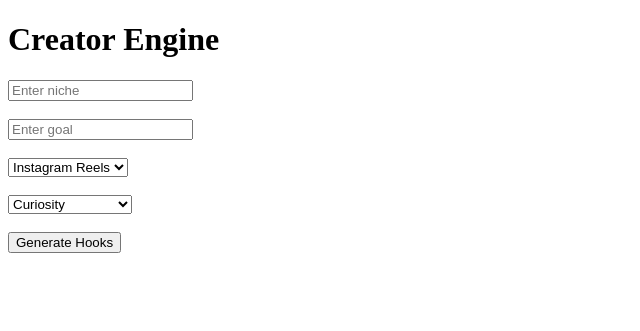
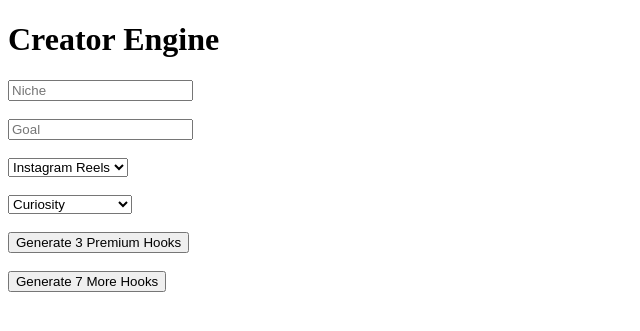
Before and after one commit to LostNexoX/creator-engine, a Flask app: page / in a window 1280 px wide. Shown: the top 331 px of the page, without its empty margins (0-640 px from the left). Run offline with Flask 3, Linux system fonts and the light colour scheme.

Commit message:
Update index.html

```diff
--- a/templates/index.html
+++ b/templates/index.html
@@ -13,7 +13,7 @@
     <input
         type="text"
         name="niche"
-        placeholder="Enter niche"
+        placeholder="Niche"
         required>
 
     <br><br>
@@ -21,7 +21,7 @@
     <input
         type="text"
         name="goal"
-        placeholder="Enter goal"
+        placeholder="Goal"
         required>
 
     <br><br>
@@ -45,8 +45,22 @@
 
     <br><br>
 
-    <button id="btn" type="submit">
-        Generate Hooks
+    <button
+        id="premiumBtn"
+        type="submit"
+        name="mode"
+        value="premium">
+        Generate 3 Premium Hooks
+    </button>
+
+    <br><br>
+
+    <button
+        id="moreBtn"
+        type="submit"
+        name="mode"
+        value="more">
+        Generate 7 More Hooks
     </button>
 
     <p id="loading" style="display:none;">
@@ -63,7 +77,6 @@
 
 <script>
 document.querySelector("form").addEventListener("submit", function () {
-    document.getElementById("btn").disabled = true;
     document.getElementById("loading").style.display = "block";
 });
 </script>
```
